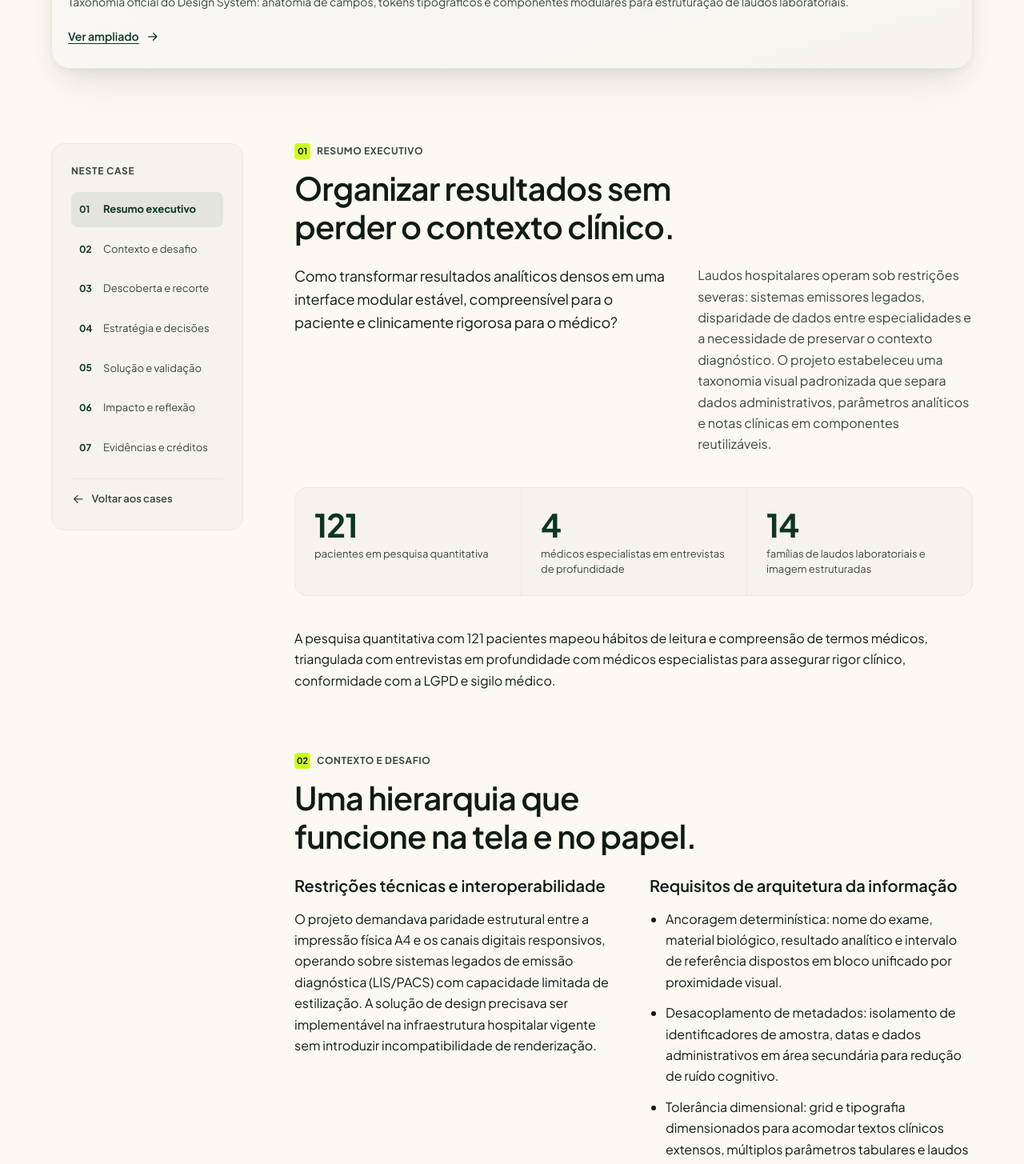
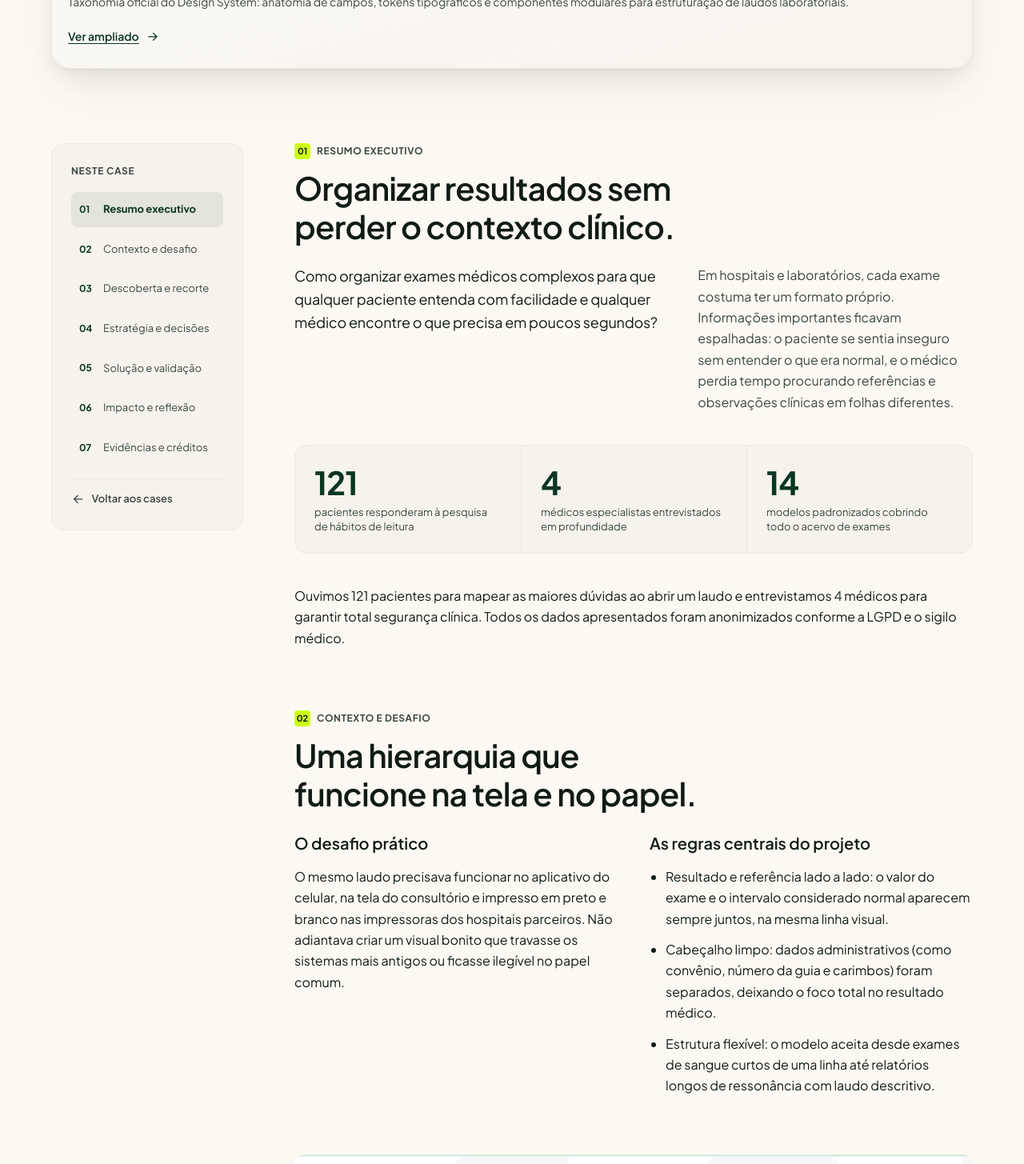
Before and after one commit to israelfull-commits/portfolio, a React (Vite) app in the folder site/: page /cases/einstein-laudos in a window 1280 px wide. Shown: the part 1330-2785 px from the top of the page at 80% size. Built offline with nearby package versions, Linux system fonts and the light colour scheme.

Commit message:
refactor(einstein): de-jargonize copy into plain, elegant, accessible Portuguese

```diff
--- a/site/src/pages/CasePages.tsx
+++ b/site/src/pages/CasePages.tsx
@@ -192,7 +192,7 @@ export const einsteinPresentation: CasePresentationData = {
   headline: "Clareza não é o mesmo que compreensão.",
 
   subtitle:
-    "Design system modular e arquitetura da informação para laudos clínicos e de imagem, unificando a leitura médica especializada e o autosserviço do paciente no digital e no papel.",
+    "Padronização visual e estrutural para exames laboratoriais e de imagem, facilitando a decisão dos médicos e trazendo clareza para o paciente no papel e no celular.",
 
   role: "UX Lead",
 
@@ -230,23 +230,23 @@ export const einsteinPresentation: CasePresentationData = {
         <>
           <div className="cp-summary">
             <p className="cp-lead">
-              Como transformar resultados analíticos densos em uma interface modular estável, compreensível para o paciente e clinicamente rigorosa para o médico?
+              Como organizar exames médicos complexos para que qualquer paciente entenda com facilidade e qualquer médico encontre o que precisa em poucos segundos?
             </p>
             <p>
-              Laudos hospitalares operam sob restrições severas: sistemas emissores legados, disparidade de dados entre especialidades e a necessidade de preservar o contexto diagnóstico. O projeto estabeleceu uma taxonomia visual padronizada que separa dados administrativos, parâmetros analíticos e notas clínicas em componentes reutilizáveis.
+              Em hospitais e laboratórios, cada exame costuma ter um formato próprio. Informações importantes ficavam espalhadas: o paciente se sentia inseguro sem entender o que era normal, e o médico perdia tempo procurando referências e observações clínicas em folhas diferentes.
             </p>
           </div>
           <CaseMetrics
             items={[
-              ["121", "pacientes em pesquisa quantitativa"],
-
-              ["4", "médicos especialistas em entrevistas de profundidade"],
-
-              ["14", "famílias de laudos laboratoriais e imagem estruturadas"],
+              ["121", "pacientes responderam à pesquisa de hábitos de leitura"],
+
+              ["4", "médicos especialistas entrevistados em profundidade"],
+
+              ["14", "modelos padronizados cobrindo todo o acervo de exames"],
             ]}
           />
           <p>
-            A pesquisa quantitativa com 121 pacientes mapeou hábitos de leitura e compreensão de termos médicos, triangulada com entrevistas em profundidade com médicos especialistas para assegurar rigor clínico, conformidade com a LGPD e sigilo médico.
+            Ouvimos 121 pacientes para mapear as maiores dúvidas ao abrir um laudo e entrevistamos 4 médicos para garantir total segurança clínica. Todos os dados apresentados foram anonimizados conforme a LGPD e o sigilo médico.
           </p>
         </>
       ),
@@ -259,20 +259,20 @@ export const einsteinPresentation: CasePresentationData = {
         <>
           <div className="cp-columns">
             <div>
-              <h3>Restrições técnicas e interoperabilidade</h3>
+              <h3>O desafio prático</h3>
               <p>
-                O projeto demandava paridade estrutural entre a impressão física A4 e os canais digitais responsivos, operando sobre sistemas legados de emissão diagnóstica (LIS/PACS) com capacidade limitada de estilização. A solução de design precisava ser implementável na infraestrutura hospitalar vigente sem introduzir incompatibilidade de renderização.
+                O mesmo laudo precisava funcionar no aplicativo do celular, na tela do consultório e impresso em preto e branco nas impressoras dos hospitais parceiros. Não adiantava criar um visual bonito que travasse os sistemas mais antigos ou ficasse ilegível no papel comum.
               </p>
             </div>
             <div>
-              <h3>Requisitos de arquitetura da informação</h3>
+              <h3>As regras centrais do projeto</h3>
               <List
                 items={[
-                  "Ancoragem determinística: nome do exame, material biológico, resultado analítico e intervalo de referência dispostos em bloco unificado por proximidade visual.",
-
-                  "Desacoplamento de metadados: isolamento de identificadores de amostra, datas e dados administrativos em área secundária para redução de ruído cognitivo.",
-
-                  "Tolerância dimensional: grid e tipografia dimensionados para acomodar textos clínicos extensos, múltiplos parâmetros tabulares e laudos descritivos.",
+                  "Resultado e referência lado a lado: o valor do exame e o intervalo considerado normal aparecem sempre juntos, na mesma linha visual.",
+
+                  "Cabeçalho limpo: dados administrativos (como convênio, número da guia e carimbos) foram separados, deixando o foco total no resultado médico.",
+
+                  "Estrutura flexível: o modelo aceita desde exames de sangue curtos de uma linha até relatórios longos de ressonância com laudo descritivo.",
                 ]}
               />
             </div>
@@ -282,15 +282,15 @@ export const einsteinPresentation: CasePresentationData = {
               src: "/images/hiae-estado-proposto-anotado.webp",
               width: 2000,
               height: 1076,
-              alt: "Laudo proposto anotado demonstrando ancoragem entre título, resultado e referência, e separação de metadados administrativos",
+              alt: "Laudo proposto anotado demonstrando resultado e valores normais agrupados, e dados administrativos no topo",
               caption:
-                "Estado proposto: taxonomia modular com resultado analítico, unidade de medida e referência agrupados; metadados administrativos e observações clínicas isolados em contêineres secundários. Dados sintetizados e anonimizados em conformidade com a LGPD e o sigilo médico.",
+                "Proposta aprovada: resultado do exame, unidade de medida e valores normais agrupados no mesmo bloco visual; informações administrativas separadas no topo. Dados anonimizados para proteção de privacidade.",
             }}
           />
           <div className="cp-note">
-            <h3>Atuação técnica como UX Lead</h3>
+            <h3>Meu papel como UX Lead</h3>
             <p>
-              Liderança técnica da modelagem da informação e design system no projeto HIAE × Foursys, articulando requisitos entre equipes multidisciplinares de tecnologia hospitalar, operações laboratoriais e governança clínica.
+              Liderei o alinhamento entre as equipes de design, tecnologia dos hospitais e o corpo clínico do Albert Einstein, garantindo que o novo padrão atendesse tanto aos médicos quanto à realidade prática dos sistemas parceiros.
             </p>
           </div>
         </>
@@ -303,15 +303,15 @@ export const einsteinPresentation: CasePresentationData = {
       content: (
         <>
           <p>
-            A fase de Product Discovery integrou auditoria de inventário sobre <strong>mais de 80 exames clínicos e laboratoriais</strong> a entrevistas semiestruturadas com 4 médicos especialistas e pesquisa quantitativa com 121 pacientes. A modelagem resultante classificou a totalidade do acervo em <strong>14 categorias canônicas de laudos</strong>, padronizando a estrutura sintática de exames numéricos simples até relatórios de imagem complexos.
+            Para construir esse padrão, analisamos mais de 80 exames reais de diversas especialidades — de análises laboratoriais a exames de imagem. Descobrimos que, apesar de parecerem muito diferentes, todos podiam ser agrupados em apenas 14 tipos de modelos previsíveis.
           </p>
           <List
             items={[
-              "Mapeamento de protocolos de leitura: observação de fluxos de decisão ambulatorial e hospitalar para identificação de prioridade visual no diagnóstico.",
-
-              "Avaliação de compreensão e autonomia: identificação de pontos de dúvida do paciente ao correlacionar resultados com intervalos de normalidade.",
-
-              "Auditoria e contratos de dados: catalogação sistemática de campos mandatórios, formatos de saída de fornecedores e restrições de formatação de caracteres.",
+              "Como o médico trabalha: em uma consulta rápida ou no pronto-socorro, ele precisa bater o olho e identificar em 3 segundos se algum número está fora do padrão.",
+
+              "Como o paciente lê: termos técnicos e tabelas densas causam ansiedade. O paciente quer entender com clareza o que aquele resultado significa antes mesmo da consulta.",
+
+              "Limitações dos sistemas: mapeamos o tamanho dos textos e tabelas para garantir que nenhuma palavra ou número ficasse cortado em qualquer impressora.",
             ]}
           />
           <CaseFigure
@@ -319,16 +319,16 @@ export const einsteinPresentation: CasePresentationData = {
               src: "/images/hiae-estado-atual-anotado.webp",
               width: 2000,
               height: 1076,
-              alt: "Laudo anterior anotado evidenciando dispersão de metadados, valores de referência distantes dos resultados e inconsistência de diagramação",
+              alt: "Laudo anterior anotado mostrando dados espalhados e valores normais longe do resultado",
               caption:
-                "Estado anterior: fragmentação da leitura diagnóstica antes do redesenho, com valores de referência dissociados dos resultados e metadados administrativos intercalados no corpo do exame.",
+                "Como era antes: informações espalhadas pela página, com o resultado distante dos valores normais e dados administrativos misturados ao texto médico.",
             }}
           />
           <CaseFigure image={einsteinImages[1]} />
           <div className="cp-note">
-            <h3>Princípio de prevenção de erro diagnóstico</h3>
+            <h3>Evitando erros de leitura</h3>
             <p>
-              A leitura clínica não tolera ambiguidades de alinhamento: resultado, unidade de medida e limites de referência devem constituir uma unidade semântica indivisível para prevenir erros de interpretação sob fadiga cognitiva médica.
+              Em saúde, um alinhamento confuso pode induzir a um diagnóstico errado. O resultado, a unidade e o intervalo de referência devem formar um bloco único e inconfundível, fácil de ler até no fim de um plantão cansativo.
             </p>
           </div>
         </>
```
